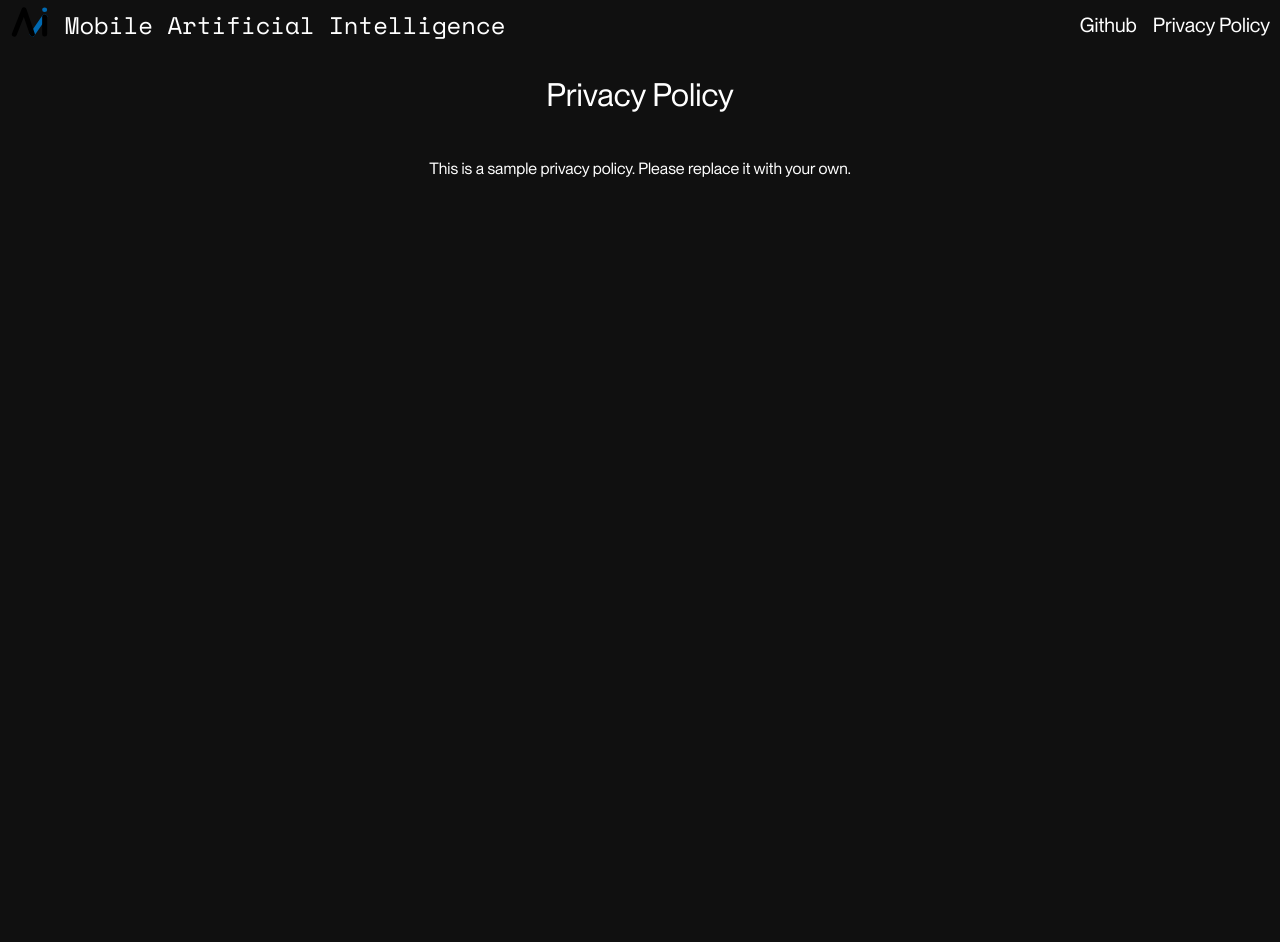
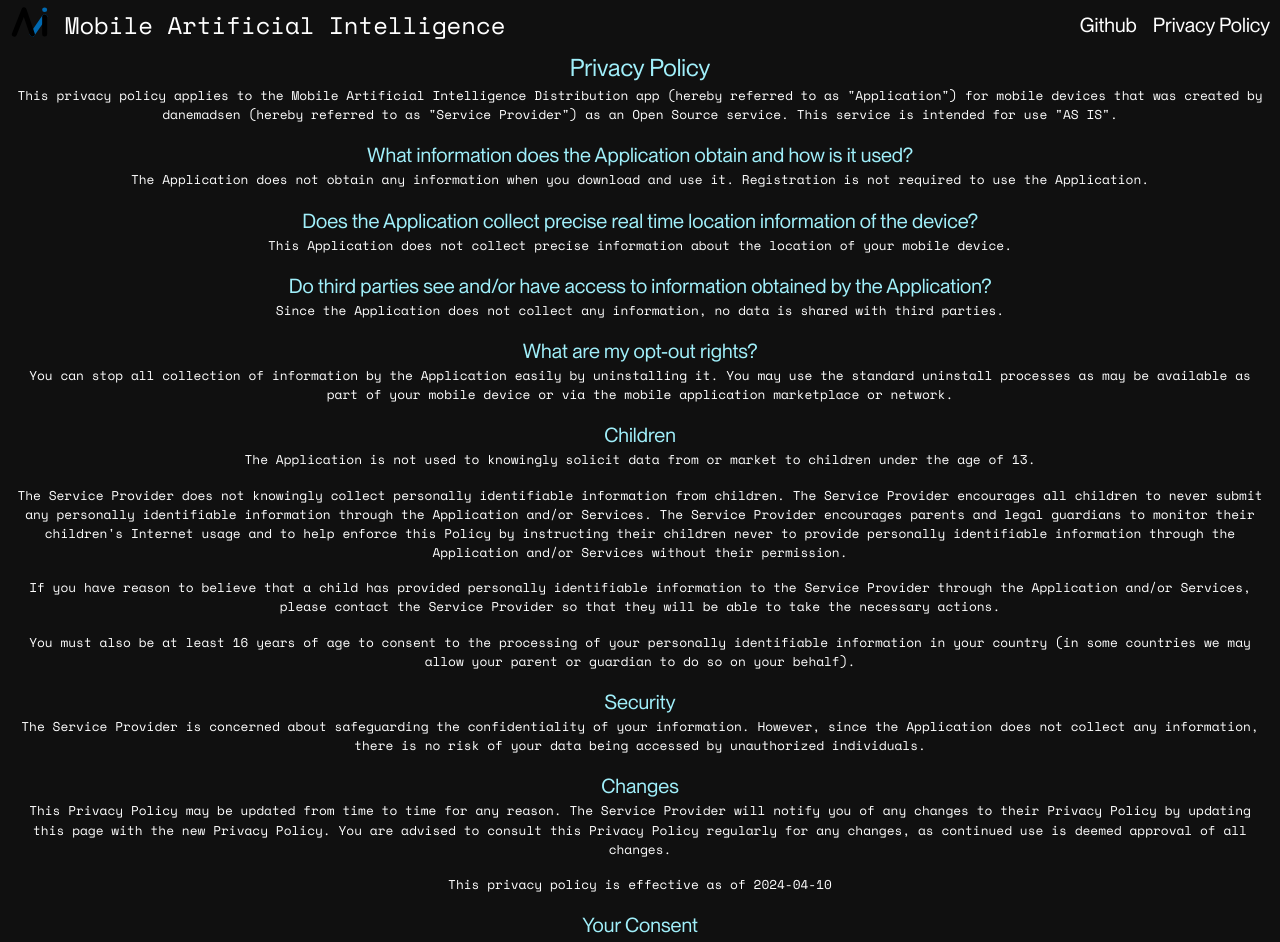
Before and after one commit to Mobile-Artificial-Intelligence/website, a React (Vite) app: page /privacy in a window 1280 px wide. Shown: the top 942 px of the page. Before the commit the page ends 800 px from the top, so only its background shows below. Built offline with nearby package versions, Linux system fonts and the light colour scheme.

Commit message:
privacy policy

```diff
--- a/src/pages/PrivacyPolicy.css
+++ b/src/pages/PrivacyPolicy.css
@@ -5,3 +5,31 @@
     justify-content: center;
     align-items: center;
 }
+
+#privacy-policy h1,
+#privacy-policy h2 {
+    transition: font-size 0.6s ease;
+}
+
+#privacy-policy h1,
+#privacy-policy h2 {
+    margin: 0;
+    text-align: center;
+    color: #a0effa;
+}
+
+#privacy-policy h1 {
+    font-size: 1.5rem;
+}
+
+#privacy-policy h2 {
+    font-size: 1.25rem;
+}
+
+#privacy-policy p {
+    font-family: 'Space Mono', monospace;
+    font-size: 0.8rem;
+    margin: 0;
+    padding-bottom: 1rem;
+    text-align: center;
+}
--- a/src/pages/PrivacyPolicy.tsx
+++ b/src/pages/PrivacyPolicy.tsx
@@ -2,10 +2,90 @@
 
 function PrivacyPolicy() {
   return (
-    <div id="privacy-policy">
-      <h1 className="text-3xl font-bold mb-4">Privacy Policy</h1>
-      <p className="text-lg text-center px-4">
-        This is a sample privacy policy. Please replace it with your own.
+    <div id="privacy-policy" className="p-6 max-w-3xl mx-auto">
+      <h1>Privacy Policy</h1>
+      <p>
+        This privacy policy applies to the Mobile Artificial Intelligence Distribution app
+        (hereby referred to as "Application") for mobile devices that was created by
+        danemadsen (hereby referred to as "Service Provider") as an Open Source service.
+        This service is intended for use "AS IS".
+      </p>
+
+      <h2>What information does the Application obtain and how is it used?</h2>
+      <p>
+        The Application does not obtain any information when you download and use it.
+        Registration is not required to use the Application.
+      </p>
+
+      <h2>Does the Application collect precise real time location information of the device?</h2>
+      <p>
+        This Application does not collect precise information about the location of your mobile device.
+      </p>
+
+      <h2>Do third parties see and/or have access to information obtained by the Application?</h2>
+      <p>
+        Since the Application does not collect any information, no data is shared with third parties.
+      </p>
+
+      <h2>What are my opt-out rights?</h2>
+      <p>
+        You can stop all collection of information by the Application easily by uninstalling it.
+        You may use the standard uninstall processes as may be available as part of your mobile
+        device or via the mobile application marketplace or network.
+      </p>
+
+      <h2>Children</h2>
+      <p>
+        The Application is not used to knowingly solicit data from or market to children under
+        the age of 13.
+      </p>
+      <p>
+        The Service Provider does not knowingly collect personally identifiable information
+        from children. The Service Provider encourages all children to never submit any
+        personally identifiable information through the Application and/or Services. The Service
+        Provider encourages parents and legal guardians to monitor their children's Internet
+        usage and to help enforce this Policy by instructing their children never to provide
+        personally identifiable information through the Application and/or Services without
+        their permission.
+      </p>
+      <p>
+        If you have reason to believe that a child has provided personally identifiable
+        information to the Service Provider through the Application and/or Services, please
+        contact the Service Provider so that they will be able to take the necessary actions.
+      </p>
+      <p>
+        You must also be at least 16 years of age to consent to the processing of your
+        personally identifiable information in your country (in some countries we may allow
+        your parent or guardian to do so on your behalf).
+      </p>
+
+      <h2>Security</h2>
+      <p>
+        The Service Provider is concerned about safeguarding the confidentiality of your
+        information. However, since the Application does not collect any information, there is
+        no risk of your data being accessed by unauthorized individuals.
+      </p>
+
+      <h2>Changes</h2>
+      <p>
+        This Privacy Policy may be updated from time to time for any reason. The Service
+        Provider will notify you of any changes to their Privacy Policy by updating this page
+        with the new Privacy Policy. You are advised to consult this Privacy Policy regularly
+        for any changes, as continued use is deemed approval of all changes.
+      </p>
+      <p><strong>This privacy policy is effective as of 2024-04-10</strong></p>
+
+      <h2>Your Consent</h2>
+      <p>
+        By using the Application, you are consenting to the processing of your information as
+        set forth in this Privacy Policy now and as amended by the Service Provider.
+      </p>
+
+      <h2>Contact Us</h2>
+      <p>
+        If you have any questions regarding privacy while using the Application, or have
+        questions about the practices, please contact the Service Provider via email at{' '}
+        <a href="mailto:dane_madsen@hotmail.com">dane_madsen@hotmail.com</a>.
       </p>
     </div>
   );
--- a/src/sections/TitleSection.css
+++ b/src/sections/TitleSection.css
@@ -7,7 +7,8 @@
     height: calc(100vh - 64px);
 }
 
-#title-section h1, h2 {
+#title-section h1,
+#title-section h2 {
     transition: font-size 0.6s ease;
 }
 
```
